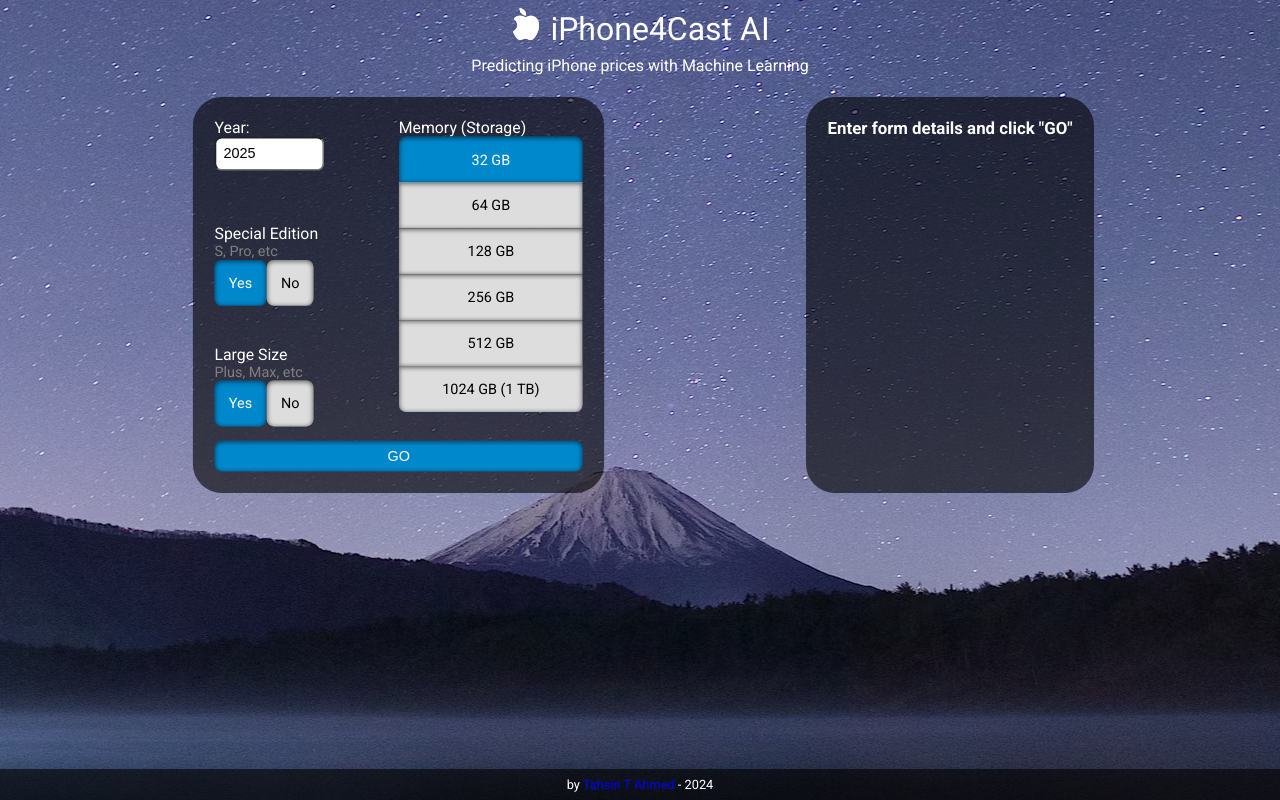
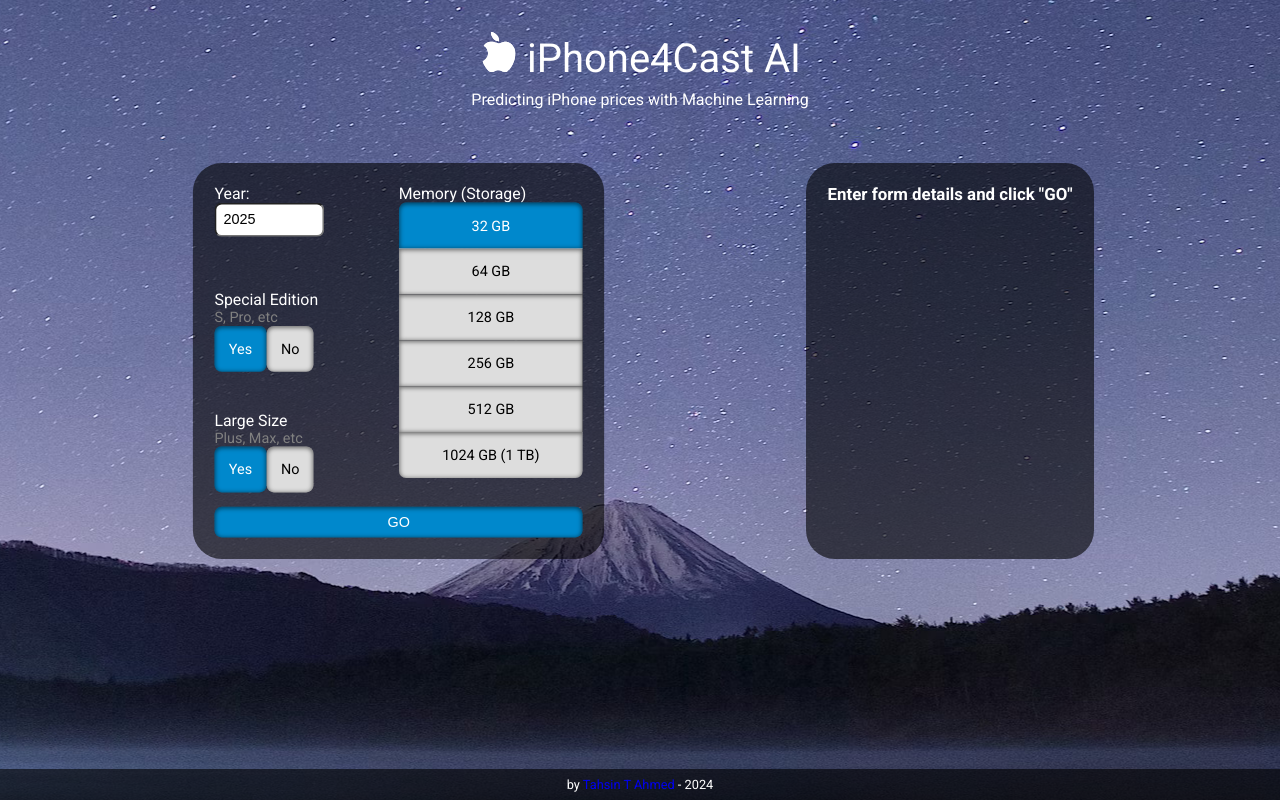
Before and after one commit to Tahsin-T-Ahmed/iphone-price-prediction-ai, a Next.js app in the folder frontend/: page / in a window 1280 px wide. Built offline with nearby package versions, Linux system fonts and the light colour scheme.

Commit message:
fixed spacing and page names

```diff
--- a/frontend/src/app/layout.tsx
+++ b/frontend/src/app/layout.tsx
@@ -3,8 +3,8 @@
 import "./globals.scss";
 
 export const metadata: Metadata = {
-  title: "Create Next App",
-  description: "Generated by create next app",
+  title: "iPhone4Cast AI",
+  description: "Predict future iPhone prices with the power of Machine Learning!",
 };
 
 export default function RootLayout({
--- a/frontend/src/components/Header/Header.module.scss
+++ b/frontend/src/components/Header/Header.module.scss
@@ -4,7 +4,7 @@
 
     h1 {
         font: {
-            size: 2rem;
+            size: 2.5rem;
             weight: 400;
         }
         margin-bottom: 0;
@@ -16,6 +16,8 @@
         margin-bottom: 0;
         font-size: 1rem;
     }
+    margin-top: 2rem;
+    margin-bottom:2rem;
 }
 
 .logo {
```
